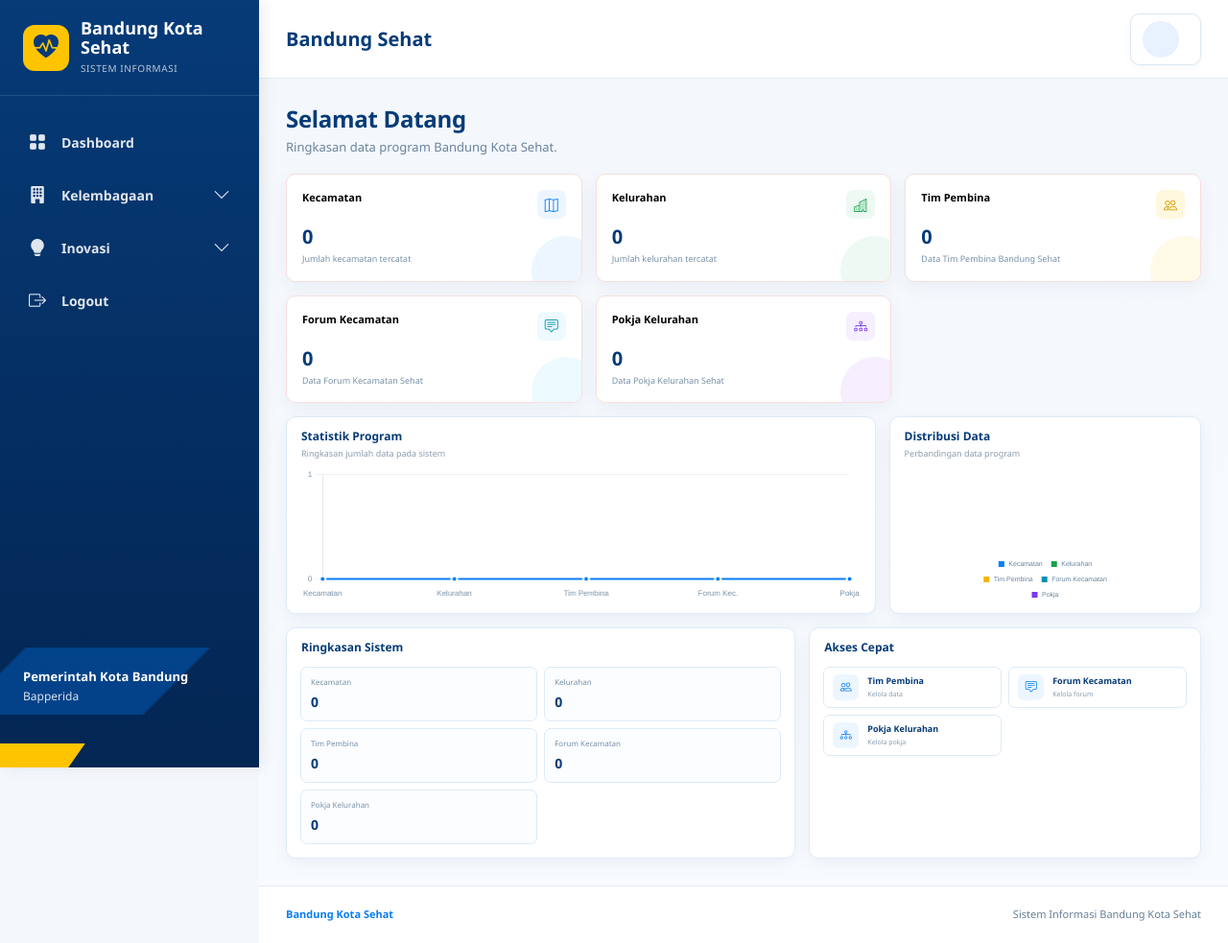
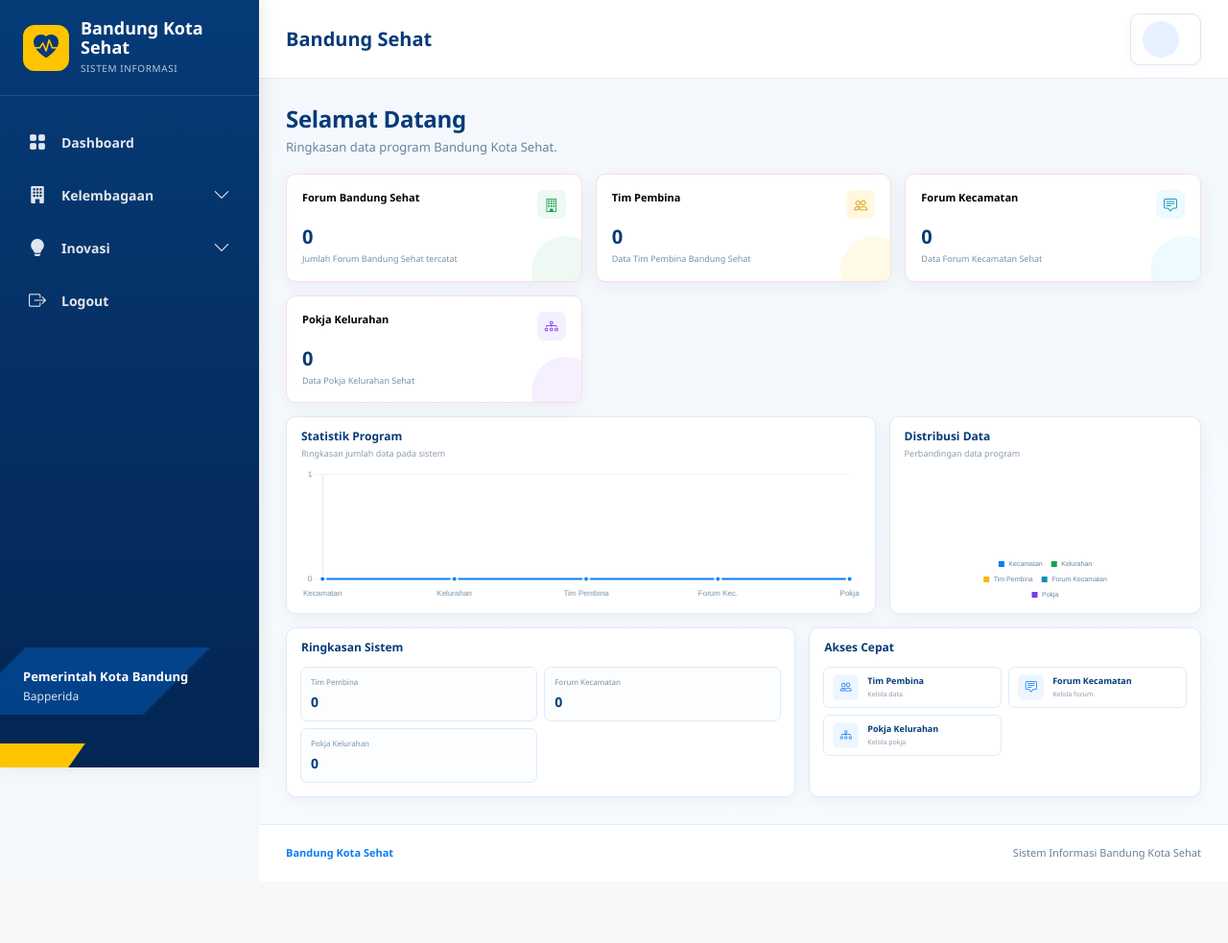
Before and after one commit to dtoadtya/bandung-kota-sehat, a CodeIgniter 4 app: the page made by app/Views/dashboard/index.php in a window 1280 px wide. Shown: the whole page at 96% size. After the commit the page ends 896 px from the top, so only its background shows below. Run offline with PHP 8.4 and a stand-in for CodeIgniter, Linux system fonts and the light colour scheme; the template is opened without the code that fills it, so the values that code supplies are empty; some libraries are stand-ins or nearby versions.

Commit message:
menghapus kecamatan dan kelurahan

```diff
--- a/app/Views/dashboard/index.php
+++ b/app/Views/dashboard/index.php
@@ -478,19 +478,19 @@ $isAdmin = in_array(
     <div class="dashboard-stats">
 
 
-        <!-- KECAMATAN -->
+        <!-- FORUM BANDUNG SEHAT -->
 
-        <div class="dashboard-stat-card blue">
+        <div class="dashboard-stat-card green">
 
             <div class="dashboard-stat-top">
 
                 <div class="dashboard-stat-label">
-                    Kecamatan
+                    Forum Bandung Sehat
                 </div>
 
                 <div class="dashboard-stat-icon">
 
-                    <i class="bi bi-map"></i>
+                    <i class="bi bi-building"></i>
 
                 </div>
 
@@ -500,7 +500,7 @@ $isAdmin = in_array(
             <div class="dashboard-stat-value">
 
                 <?= esc(
-                    $jumlahKecamatan ?? 0
+                    $jumlahForumBandung ?? 0
                 ) ?>
 
             </div>
@@ -508,45 +508,7 @@ $isAdmin = in_array(
 
             <div class="dashboard-stat-description">
 
-                Jumlah kecamatan tercatat
-
-            </div>
-
-        </div>
-
-
-
-        <!-- KELURAHAN -->
-
-        <div class="dashboard-stat-card green">
-
-            <div class="dashboard-stat-top">
-
-                <div class="dashboard-stat-label">
-                    Kelurahan
-                </div>
-
-                <div class="dashboard-stat-icon">
-
-                    <i class="bi bi-buildings"></i>
-
-                </div>
-
-            </div>
-
-
-            <div class="dashboard-stat-value">
-
-                <?= esc(
-                    $jumlahKelurahan ?? 0
-                ) ?>
-
-            </div>
-
-
-            <div class="dashboard-stat-description">
-
-                Jumlah kelurahan tercatat
+                Jumlah Forum Bandung Sehat tercatat
 
             </div>
 
@@ -756,40 +718,6 @@ $isAdmin = in_array(
 
 
             <div class="dashboard-summary">
-
-
-                <div class="dashboard-summary-item">
-
-                    <div class="dashboard-summary-label">
-                        Kecamatan
-                    </div>
-
-                    <div class="dashboard-summary-value">
-
-                        <?= esc(
-                            $jumlahKecamatan ?? 0
-                        ) ?>
-
-                    </div>
-
-                </div>
-
-
-                <div class="dashboard-summary-item">
-
-                    <div class="dashboard-summary-label">
-                        Kelurahan
-                    </div>
-
-                    <div class="dashboard-summary-value">
-
-                        <?= esc(
-                            $jumlahKelurahan ?? 0
-                        ) ?>
-
-                    </div>
-
-                </div>
 
 
                 <div class="dashboard-summary-item">
```
